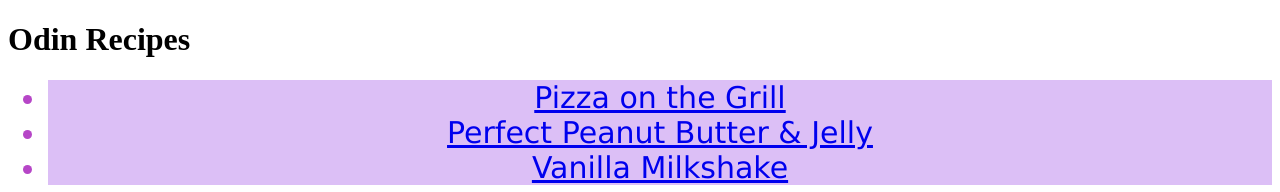
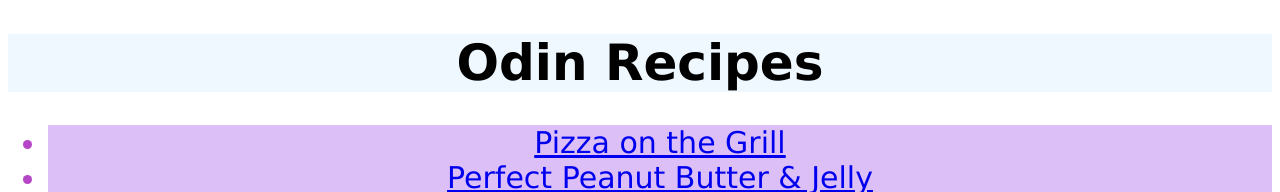
Before and after one commit to mnick02/odin-recipes, a plain HTML site: page index.html in a window 1280 px wide. Shown: the top 192 px of the page. Drawn offline with Linux system fonts and the light colour scheme.

Commit message:
Change class to ID

```diff
--- a/index.html
+++ b/index.html
@@ -6,7 +6,7 @@
         <link rel="stylesheet" href="style.css">
     </head>
     <body>
-        <h1 class="head">Odin Recipes</h1>
+        <h1 id="head">Odin Recipes</h1>
         <ul>
             <li class="links"><a href="./recipes/pizza.html">Pizza on the Grill</a></li>
             <li class="links"><a href="./recipes/pbnj.html">Perfect Peanut Butter & Jelly</a></li>
```
